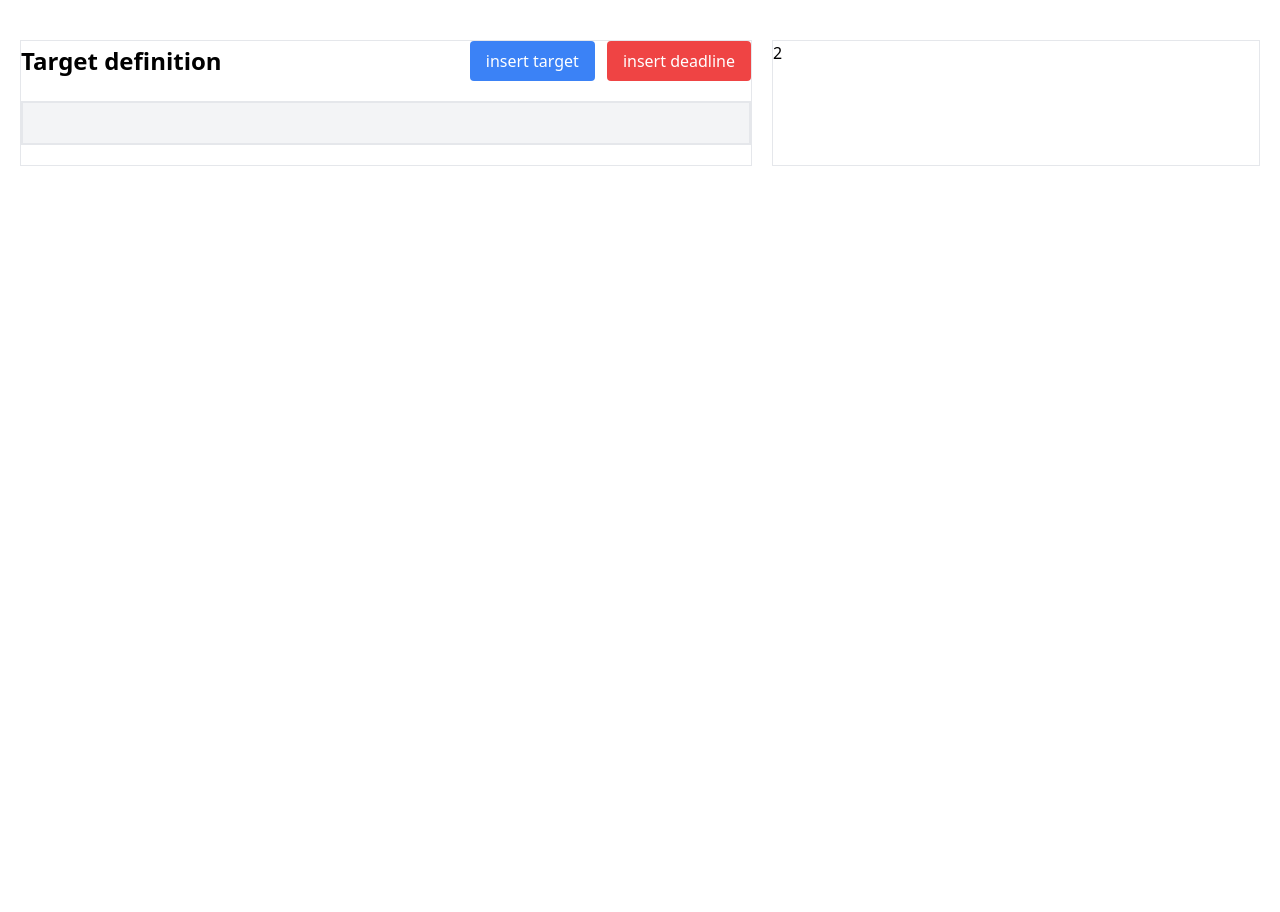
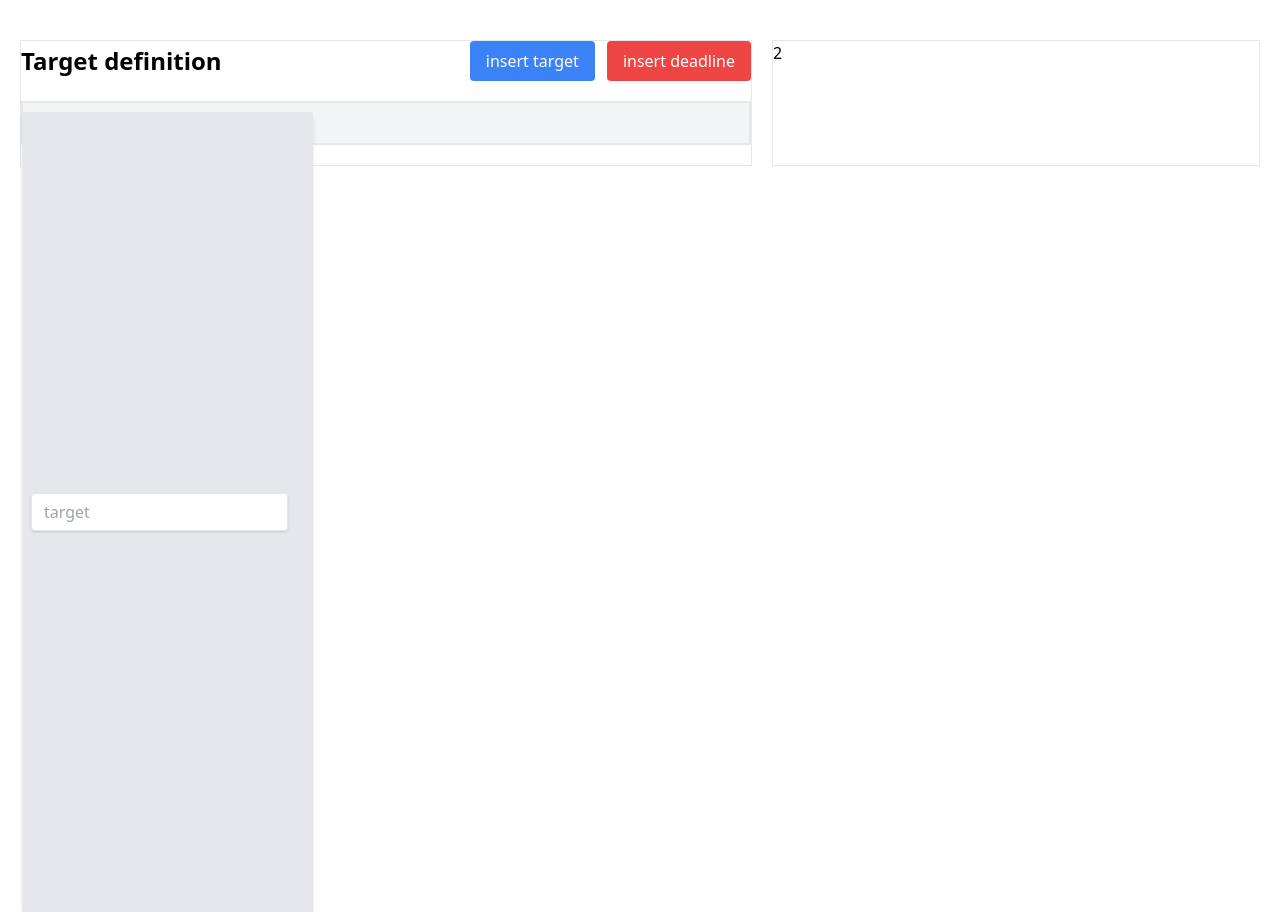
Before and after one commit to nikonenkoincodeit/nuxt-test, a Nuxt app: page / in a window 1280 px wide. Both pictures are taken after a click on the button "insert target". Before the commit the page ends 800 px from the top, so only its background shows below. Built offline with nearby package versions, Linux system fonts and the light colour scheme.

Commit message:
added component AppInputTaarget

```diff
--- a/components/AppEditorForm.vue
+++ b/components/AppEditorForm.vue
@@ -10,23 +10,8 @@
         @keydown="handleKeyDown"
         class="border p-2 w-full bg-gray-100 focus:border-blue-500"
       />
-      <AppSuggestions
-        :showSuggestions="showSuggestions"
-        :cursorPosition="cursorPosition"
-      />
-      <!-- <div
-        v-if="showSuggestions"
-        class="list absolute mt-1 w-40"
-        :style="{
-          top: cursorPosition.top + 'px',
-          left: cursorPosition.left + 'px',
-        }"
-      >
-        <ul class="bg-white border rounded shadow-md">
-          <li @click="addGoal" class="text-center py-2">insert target</li>
-          <li @click="addDate" class="text-center py-2">insert deadline</li>
-        </ul>
-      </div> -->
+      <AppSuggestions :cursorPosition="cursorPosition" />
+      <AppInputTarget :cursorPosition="cursorPosition" />
     </form>
   </div>
 </template>
@@ -34,6 +19,7 @@
   <script setup>
 import { ref } from "vue";
 import AppSuggestions from "./AppSuggestions.vue";
+import AppInputTarget from "./AppInputTarget.vue";
 import { useEditorSettingsStore } from "~/stores/editor-settings";
 
 const editorSettingsStore = useEditorSettingsStore();
@@ -41,33 +27,18 @@ const editorSettingsStore = useEditorSettingsStore();
 const inputText = ref("");
 const inputRef = ref(null);
 const spanRef = ref(null);
-// const showSuggestions = ref(false);
-const cursorPosition = ref({ top: 0, left: 0 });
+const cursorPosition = ref({ top: 10, left: 0 });
 
 const handleInput = (e) => {
   const lastChar = inputText.value.slice(-1);
-  const lastCharIndex = inputText.selectionStart;
+  //   const lastCharIndex = inputText.selectionStart
   editorSettingsStore.toggleListSuggestions(lastChar === "/");
-  //   if (lastChar === "/") {
+
   cursorPosition.value = {
     top: 10,
     left: spanRef.value.offsetWidth + 10,
   };
-  //     showSuggestions.value = true;
-  //   } else {
-  //     showSuggestions.value = false;
-  //   }
 };
-
-// const addGoal = () => {
-//   inputText.value += " Добавить цель ";
-//   showSuggestions.value = false;
-// };
-
-// const addDate = () => {
-//   inputText.value += " Добавить дату ";
-//   showSuggestions.value = false;
-// };
 
 const submitForm = () => {
   console.log("Форма отправлена:", inputText.value);
@@ -75,7 +46,8 @@ const submitForm = () => {
 
 const handleKeyDown = (event) => {
   if (event.key === "Enter" || event.key === "Tab") {
-    showSuggestions.value = false;
+    editorSettingsStore.togglePopupTargetInput(false);
+    editorSettingsStore.toggleListSuggestions(false);
   }
 };
 </script>
--- a/components/AppHeaderWithButtons.vue
+++ b/components/AppHeaderWithButtons.vue
@@ -19,8 +19,12 @@
 </template>
 
   <script setup>
+import { useEditorSettingsStore } from "~/stores/editor-settings";
+
+const editorSettingsStore = useEditorSettingsStore();
+
 const selectTarget = () => {
-  console.log(123);
+  editorSettingsStore.togglePopupTargetInput(true);
 };
 
 const selectDeadline = () => {
--- /dev/null
+++ b/components/AppInputTarget.vue
@@ -0,0 +1,53 @@
+<template>
+  <div
+    v-if="toggle"
+    class="flex items-center justify-center h-screen shadow-md bg-gray-200 border p-2 absolute h-auto"
+    :style="{
+      top: cursorPosition.top + 'px',
+      left: cursorPosition.left + 'px',
+    }"
+  >
+    <form class="bg-white rounded">
+      <input
+        id="targetInput"
+        v-model="inputText"
+        class="shadow appearance-none border rounded w-full py-2 px-3 text-gray-700 leading-tight focus:outline-none focus:shadow-outline"
+        type="text"
+        placeholder="target"
+      />
+    </form>
+
+    <div class="ml-4">
+      <p class="text-gray-700 text-xl">{{ inputText }}</p>
+    </div>
+  </div>
+</template>
+
+  <script setup>
+import { ref, computed, watch } from "vue";
+import { useEditorSettingsStore } from "~/stores/editor-settings";
+
+const editorSettingsStore = useEditorSettingsStore();
+
+defineProps({
+  cursorPosition: {
+    type: Object,
+  },
+});
+
+const inputText = ref("");
+
+const toggle = computed(() => editorSettingsStore.showPopupTargetInput);
+
+watch(
+  () => toggle.value,
+  (val) => {
+    if (val) {
+      editorSettingsStore.toggleListSuggestions(false);
+    }
+  }
+);
+</script>
+
+  <style scoped>
+</style>
--- a/components/AppSuggestions.vue
+++ b/components/AppSuggestions.vue
@@ -26,11 +26,12 @@ defineProps({
 
 const editorSettingsStore = useEditorSettingsStore();
 
-const toggle = computed(() => editorSettingsStore.getListSuggestions);
+const toggle = computed(() => editorSettingsStore.showListSuggestions);
 
 const addTarget = () => {
   console.log(123);
-  editorSettingsStore.toggleListSuggestions(false);
+  editorSettingsStore.togglePopupTargetInput(true);
+  // editorSettingsStore.toggleListSuggestions(false);
 };
 
 const addDeadline = () => {
--- a/stores/editor-settings.js
+++ b/stores/editor-settings.js
@@ -1,7 +1,7 @@
 export const useEditorSettingsStore = defineStore("editor-settings", () => {
   const listSuggestions = ref(false);
 
-  const getListSuggestions = computed(() => listSuggestions.value);
+  const showListSuggestions = computed(() => listSuggestions.value);
 
   function toggleListSuggestions(value) {
     listSuggestions.value = value;
@@ -9,5 +9,18 @@ export const useEditorSettingsStore = defineStore("editor-settings", () => {
 
   //------------
 
-  return { getListSuggestions, toggleListSuggestions };
+  const popupTargetInput = ref(false);
+
+  const showPopupTargetInput = computed(() => popupTargetInput.value);
+
+  function togglePopupTargetInput(value) {
+    popupTargetInput.value = value;
+  }
+
+  return {
+    showListSuggestions,
+    toggleListSuggestions,
+    showPopupTargetInput,
+    togglePopupTargetInput,
+  };
 });
```
